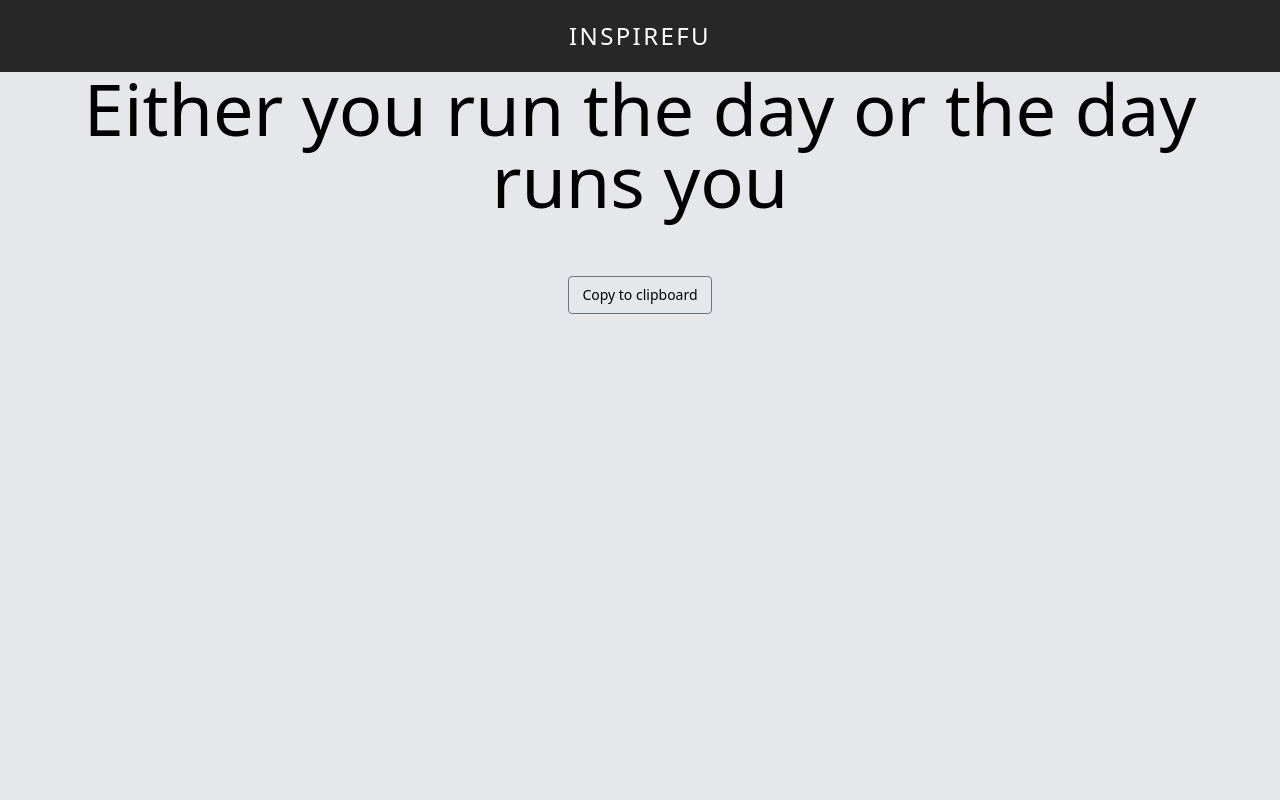
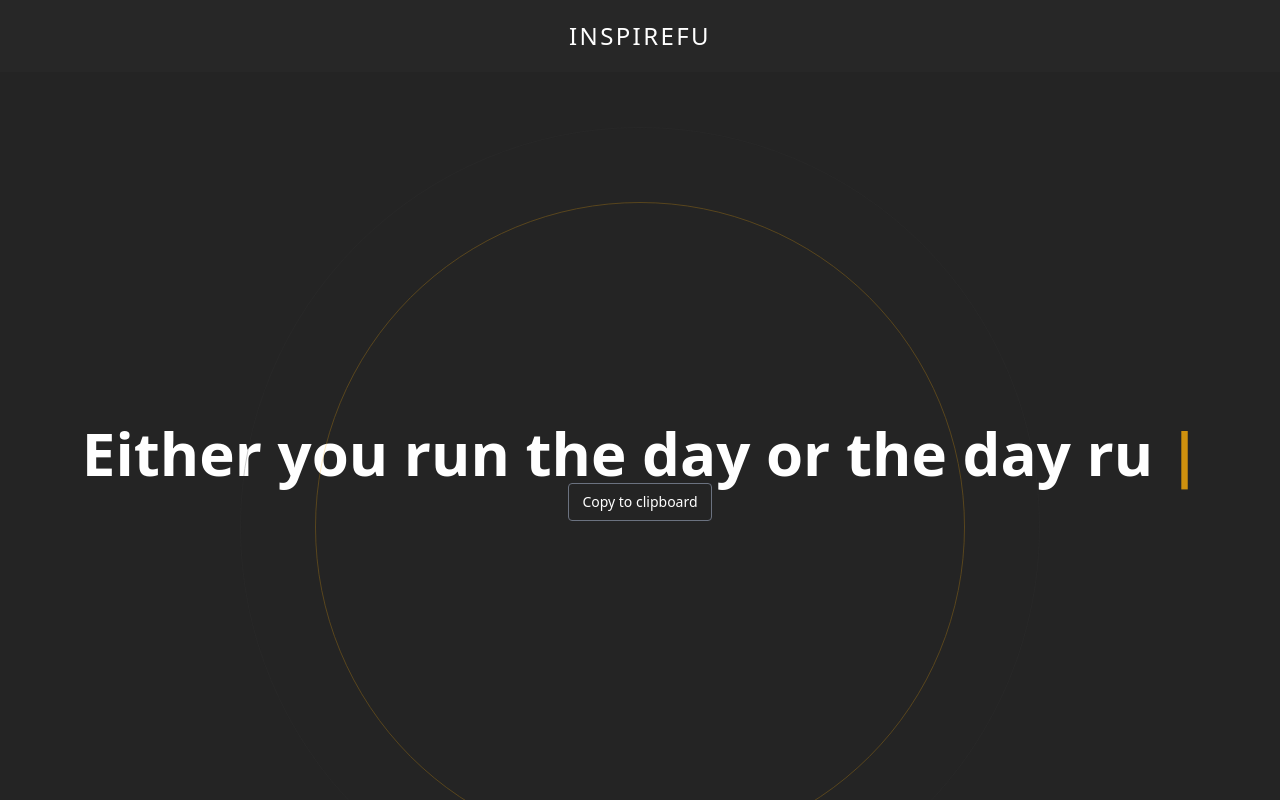
Before and after one commit to tderuvo/inspirefu, a Next.js app: page / in a window 1280 px wide. Shown: the top 800 px of the page. Built offline with nearby package versions, Linux system fonts and the light colour scheme.

Commit message:
added typewriter effect and circles

```diff
--- /dev/null
+++ b/components/BackgroundCircle.tsx
@@ -0,0 +1,31 @@
+import React from "react";
+import { motion } from "framer-motion";
+
+type Props = {};
+
+function BackgroundCircle({}: Props) {
+  return (
+    <motion.div
+      initial={{
+        opacity: 0,
+      }}
+      animate={{
+        scale: [1, 2, 2, 3, 1],
+        opacity: [0.1, 0.2, 0.4, 0.8, 0.1, 1.0],
+        borderRadius: ["20%", "20%", "50%", "80%", "20%"],
+      }}
+      transition={{
+        duration: 5.5,
+      }}
+      className="relative flex justify-center items-center"
+    >
+      <div className="absolute border border-[#333333] rounded-full h-[200px] w-[200px] mt-52 animate-ping" />
+      <div className="absolute border border-[#333333] rounded-full h-[300px] w-[300px] mt-52 animate-ping" />
+      <div className="absolute border border-[#333333] rounded-full h-[500px] w-[500px] mt-52 animate-ping" />
+      <div className="absolute border border-[#F7AB0A] rounded-full opacity-20 h-[650px] w-[650px] mt-52 animate-pulse" />
+      <div className="absolute border border-[#333333] rounded-full opacity-20 h-[800px] w-[800px] mt-52 animate-pulse" />
+    </motion.div>
+  );
+}
+
+export default BackgroundCircle;
--- /dev/null
+++ b/components/Hero.tsx
@@ -0,0 +1,27 @@
+import React from "react";
+import CopyBtnDemo from "./CopyToClipboard";
+import { useTypewriter, Cursor } from "react-simple-typewriter";
+import BackgroundCircle from "./BackgroundCircle";
+
+type Props = {};
+
+export default function Hero({}: Props) {
+  const [text, count] = useTypewriter({
+    words: ["Either you run the day or the day runs you"],
+    loop: true,
+    delaySpeed: 2000,
+  });
+  return (
+    <div className="h-screen flex flex-col space-y-0 items-center justify-center">
+      {/* Background Circles */}
+      <BackgroundCircle />
+      {/* Typewriter Effect */}
+      <h1 className=" text-2xl lg:text-6xl font-semibold px-10 text-white">
+        <span className="mr-3">{text}</span>
+        <Cursor cursorColor="#F7AB0A" />
+      </h1>
+      {/* Copy to Clipboard */}
+      <CopyBtnDemo />
+    </div>
+  );
+}
--- a/package.json
+++ b/package.json
@@ -12,7 +12,8 @@
     "framer-motion": "^7.6.1",
     "next": "12.3.1",
     "react": "18.2.0",
-    "react-dom": "18.2.0"
+    "react-dom": "18.2.0",
+    "react-simple-typewriter": "^4.0.5"
   },
   "devDependencies": {
     "@types/node": "18.11.0",
--- a/pages/index.tsx
+++ b/pages/index.tsx
@@ -3,11 +3,11 @@ import Head from "next/head";
 import Image from "next/image";
 import CopyBtnDemo from "../components/CopyToClipboard";
 import Header from "../components/Header";
-import styles from "../styles/Home.module.css";
+import Hero from "../components/Hero";
 
 const Home: NextPage = () => {
   return (
-    <div>
+    <div className="bg-[rgb(36,36,36)] text-white h-screen">
       <Head>
         <title>InspireFu</title>
         <meta name="description" content="Generated by create next app" />
@@ -16,11 +16,11 @@ const Home: NextPage = () => {
       {/* Header */}
       <Header />
       {/* Hero */}
-      <div className="text-7xl text-center h-screen bg-gray-200">
-        <h1>Either you run the day or the day runs you</h1>
-        {/* Copy to Clipboard */}
-        <CopyBtnDemo />
-      </div>
+      <section id="hero">
+        <div>
+          <Hero />
+        </div>
+      </section>
       {/* About */}
       {/* Experience */}
       {/* Skills */}
```
Also changed, not shown: 1 other file (tests, documents, lock files or other folders).
